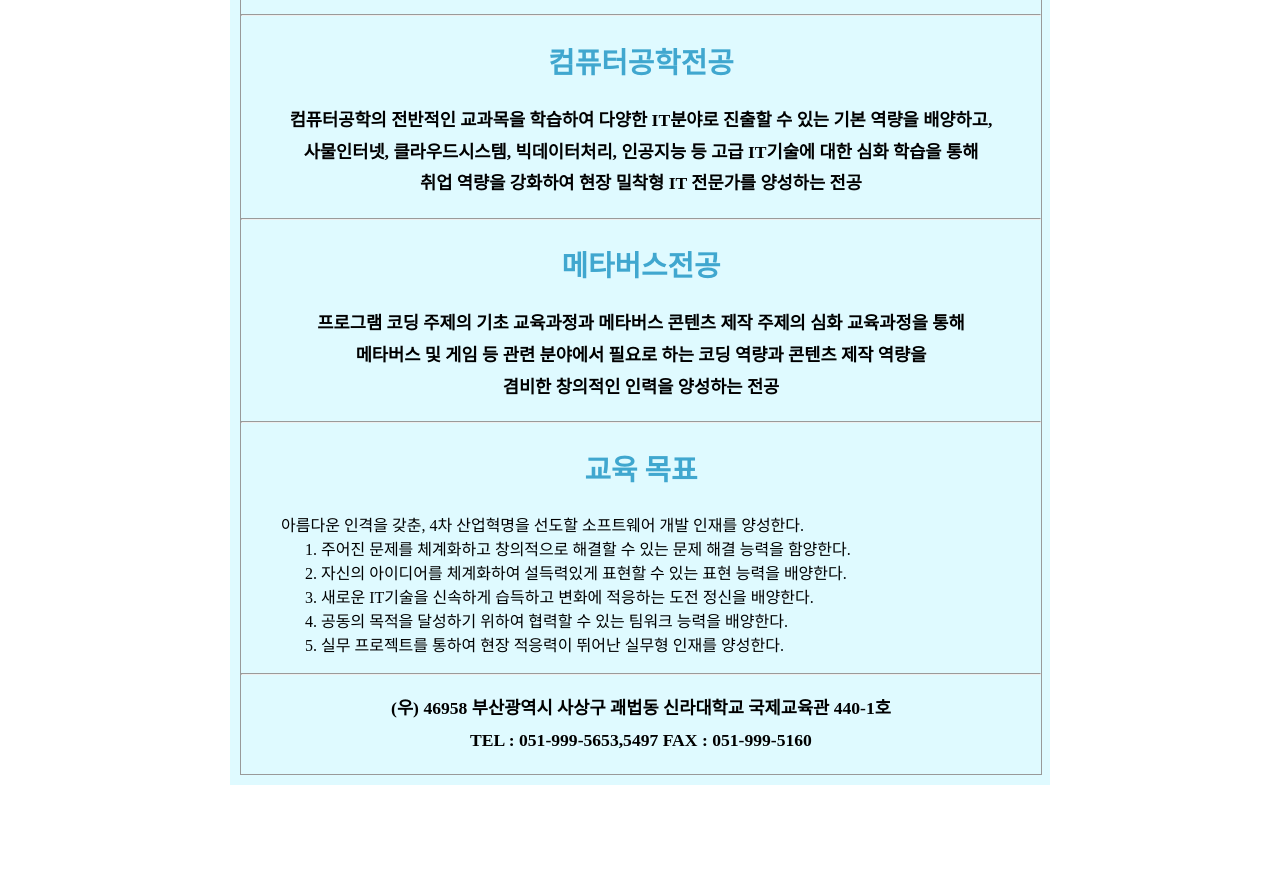
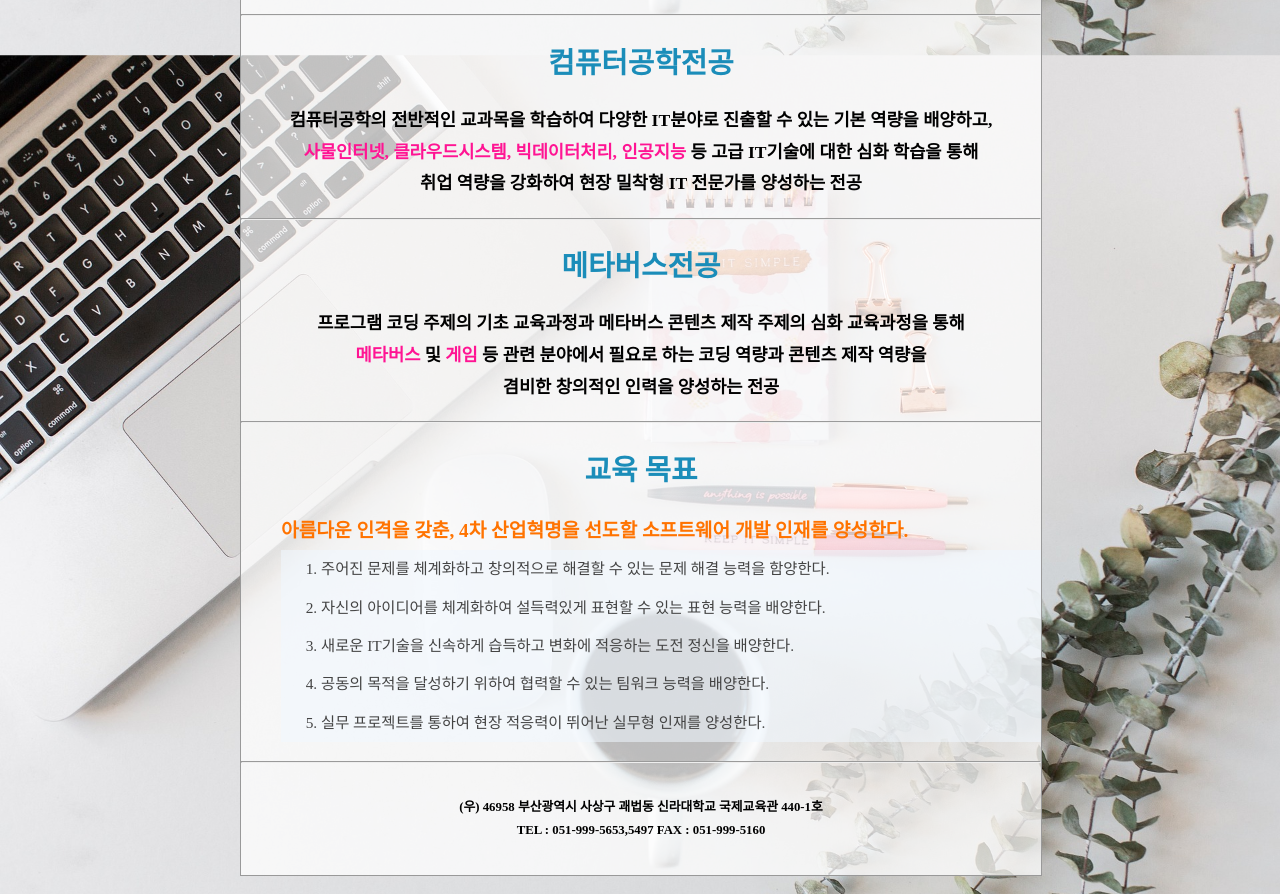
Before and after one commit to becolorful/html, a plain HTML site: page 5_6_7장/학과소개_김주경.html in a window 1280 px wide. Shown: the part 798-1692 px from the top of the page. Before the commit the page ends 1591 px from the top, so only its background shows below. Drawn offline with Linux system fonts and the light colour scheme.

Commit message:
배경 이미지 삽입

```diff
--- a/5_6_7장/학과소개_김주경.html
+++ b/5_6_7장/학과소개_김주경.html
@@ -7,9 +7,19 @@
         <title>컴퓨터공학부 - 김주경</title>
 
         <style>
+
+            body {
+                /*background-color: #444;*/
+                background-image: url("images/computer-4484282_1920.jpg");
+                background-repeat: no-repeat;
+                background-attachment: fixed;
+                background-position: center;
+                background-size: cover;
+            }
+
             /*전체 컨텐츠를 감싸는 div*/
             #container {
-                background-color: rgb(223, 250, 255);
+                /*background-color: rgba(175, 240, 252, 0.507);*/
                 width: 800px; /* 너비 */
                 margin:0 auto; /* 가로로 가운데 배치 */
                 padding: 10px; /* 안쪽 여백 */
@@ -19,6 +29,7 @@
             #main{
                 width: 800px;
                 border: 1px solid #999;
+                background-color: rgba(255, 255, 255, 0.733);
             }
 
             /* 이미지 div */
@@ -38,7 +49,7 @@
 
             h2 {
                 text-align: center; /* 가운데 정렬 */
-                color: rgb(64, 167, 207);
+                color: rgb(27, 141, 185);
                 font-size: 1.8em;
             }
 
@@ -56,8 +67,28 @@
             }
 
             ul {
-				list-style-type: none; /* 불릿 없앰 */
+                font-size: 1.2em;
+                color: rgb(255, 115, 0);
+                line-height: 2em; /* 줄 간격 */
+                font-weight: bold;
+                list-style-type: none; /* 불릿 없앰 */
 			}
+
+            ol {
+                font-size: 0.8em;
+                color: #444;
+                font-weight: normal;
+                background-color: rgba(240, 248, 255, 0.548);
+            }
+            /* 클래스는 . 아이디는 # */
+            .mini_text {
+                font-size: 0.8em;
+                padding: 20px; /* 상자 안쪽 여백 */
+            }
+
+            .red_point {
+                color: deeppink;
+            }
         </style>
     </head>
 
@@ -86,7 +117,7 @@
                 <h2>컴퓨터공학전공</h2>
                 <p>
                     컴퓨터공학의 전반적인 교과목을 학습하여 다양한 IT분야로 진출할 수 있는 기본 역량을 배양하고, <br>
-                    사물인터넷, 클라우드시스템, 빅데이터처리, 인공지능 등 고급 IT기술에 대한 심화 학습을 통해<br>
+                    <span class="red_point">사물인터넷, 클라우드시스템, 빅데이터처리, 인공지능</span> 등 고급 IT기술에 대한 심화 학습을 통해<br>
                     취업 역량을 강화하여 현장 밀착형 IT 전문가를 양성하는 전공	<br>
                 </p>
                 <hr>
@@ -94,7 +125,7 @@
                 <h2>메타버스전공</h2>
                 <p>
                     프로그램 코딩 주제의 기초 교육과정과 메타버스 콘텐츠 제작 주제의 심화 교육과정을 통해<br>
-                    메타버스 및 게임 등 관련 분야에서 필요로 하는 코딩 역량과 콘텐츠 제작 역량을<br>
+                    <span class="red_point">메타버스</span> 및 <span class="red_point">게임</span> 등 관련 분야에서 필요로 하는 코딩 역량과 콘텐츠 제작 역량을<br>
                     겸비한 창의적인 인력을 양성하는 전공<br>
                 </p>
                 <hr>
@@ -117,7 +148,7 @@
                 <hr>
 
                 <!--주소 영역-->
-                <p>
+                <p class="mini_text">
                     (우) 46958 부산광역시 사상구 괘법동 신라대학교 국제교육관 440-1호<br>
                     TEL : 051-999-5653,5497 FAX : 051-999-5160
                 </p>
```
